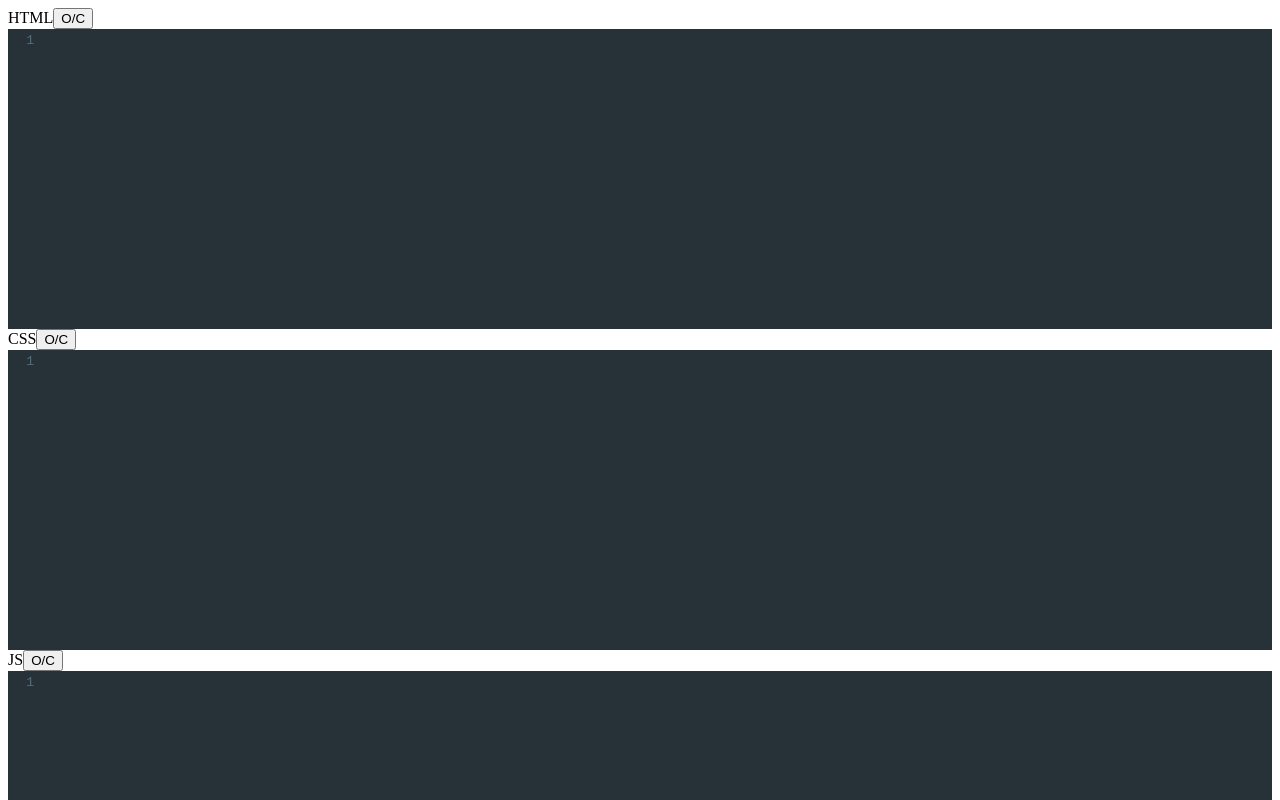
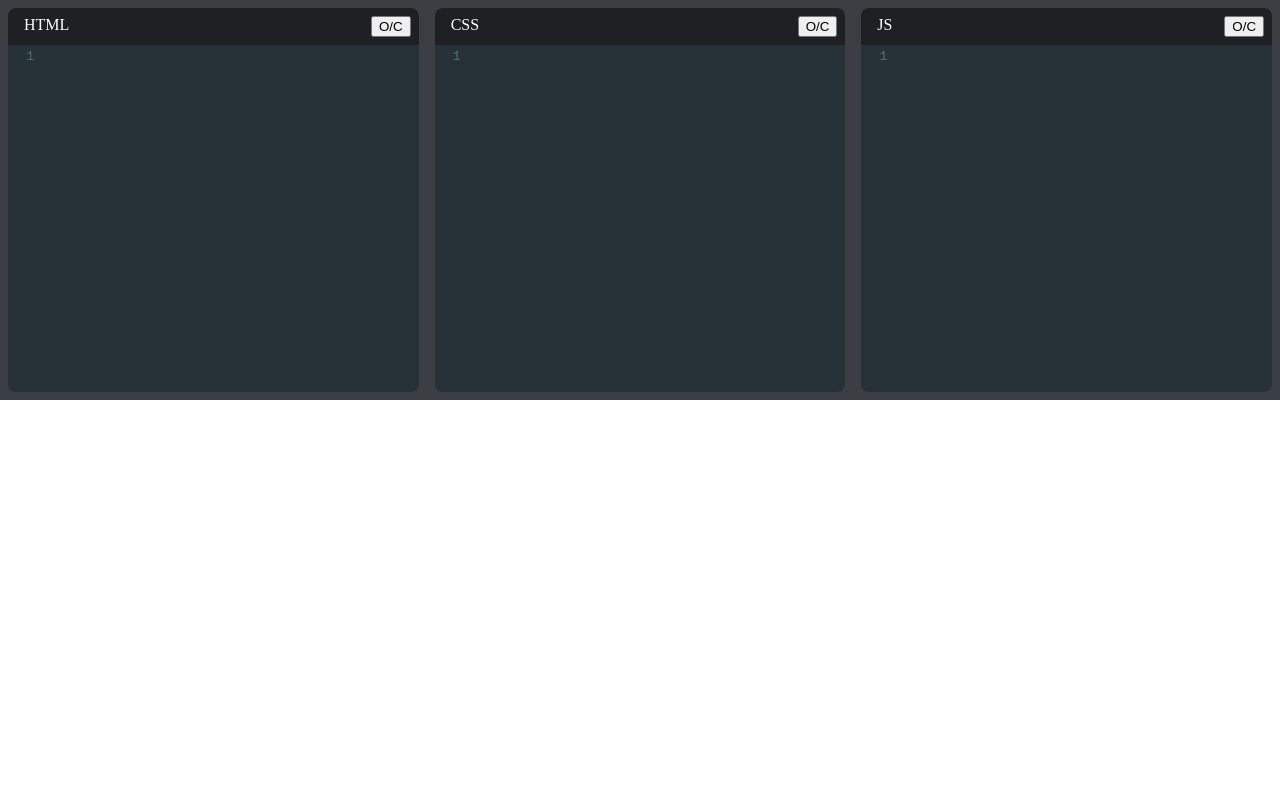
Before and after one commit to ChristopherBenton145/codepen-react, a React (Create React App) app: page / in a window 1280 px wide. Shown: the top 800 px of the page. Built offline with nearby package versions, Linux system fonts and the light colour scheme.

Commit message:
Styled the code containers

```diff
--- a/src/index.css
+++ b/src/index.css
@@ -0,0 +1,43 @@
+body {
+    margin: 0;
+}
+
+.top-pane {
+    background-color: hsl(225, 6%, 25%);
+}
+
+.pane {
+    height: 50vh;
+    display: flex;
+}
+
+.editor-container {
+    flex-grow: 1;
+    flex-basis: 0;
+    display: flex;
+    flex-direction: column;
+    padding: 0.5rem;
+    background-color: hsl(225, 6%, 25%);
+}
+
+.editor-title {
+    display: flex;
+    justify-content: space-between;
+    background-color: hsl(225, 6%, 13%);
+    color: white;
+    padding: .5rem .5rem .5rem 1rem;
+    border-top-right-radius: .5rem;
+    border-top-left-radius: .5rem;
+}
+
+.CodeMirror {
+    /* height: 100% !important; */
+    height: 50vh !important;
+}
+
+.code-mirror-wrapper {
+    flex-wrap: 1;
+    border-bottom-right-radius: .5rem;
+    border-bottom-left-radius: .5rem;
+    overflow: hidden;
+}
```
